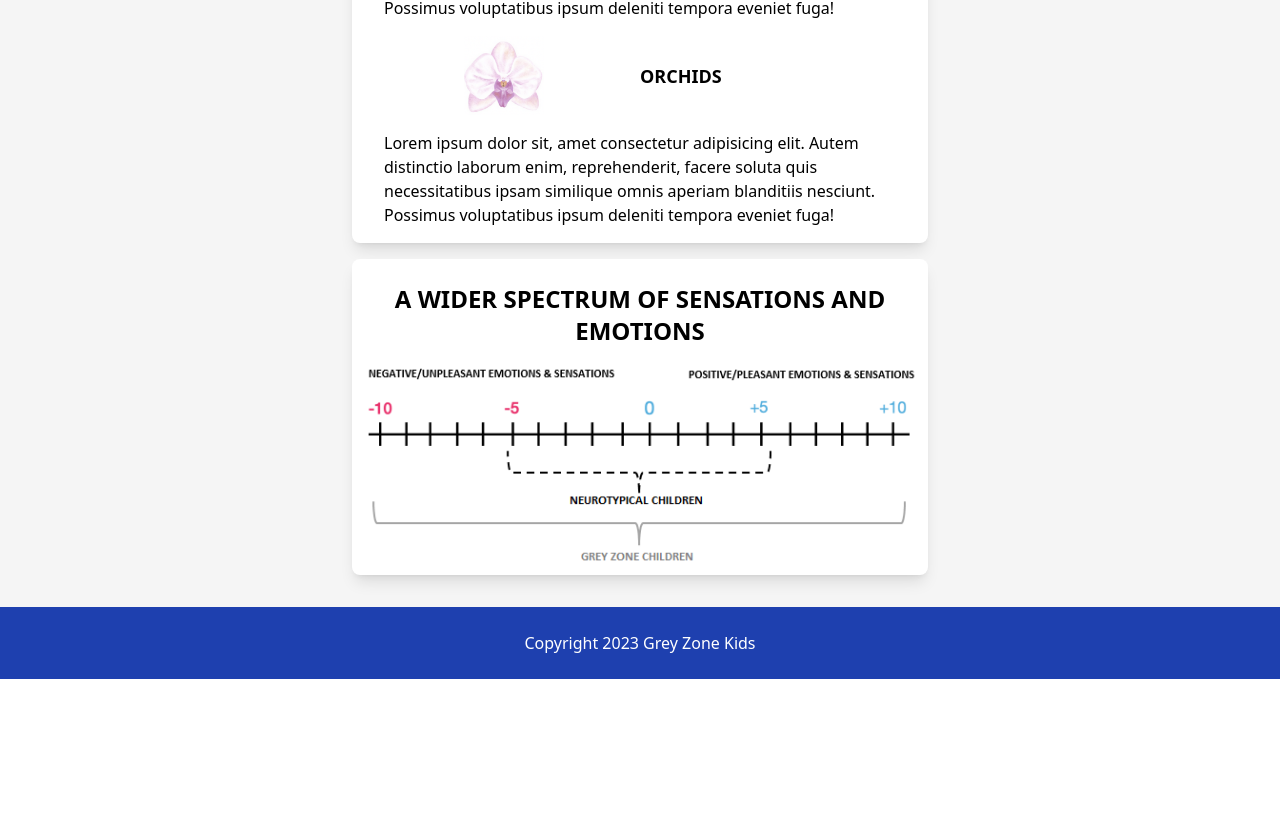
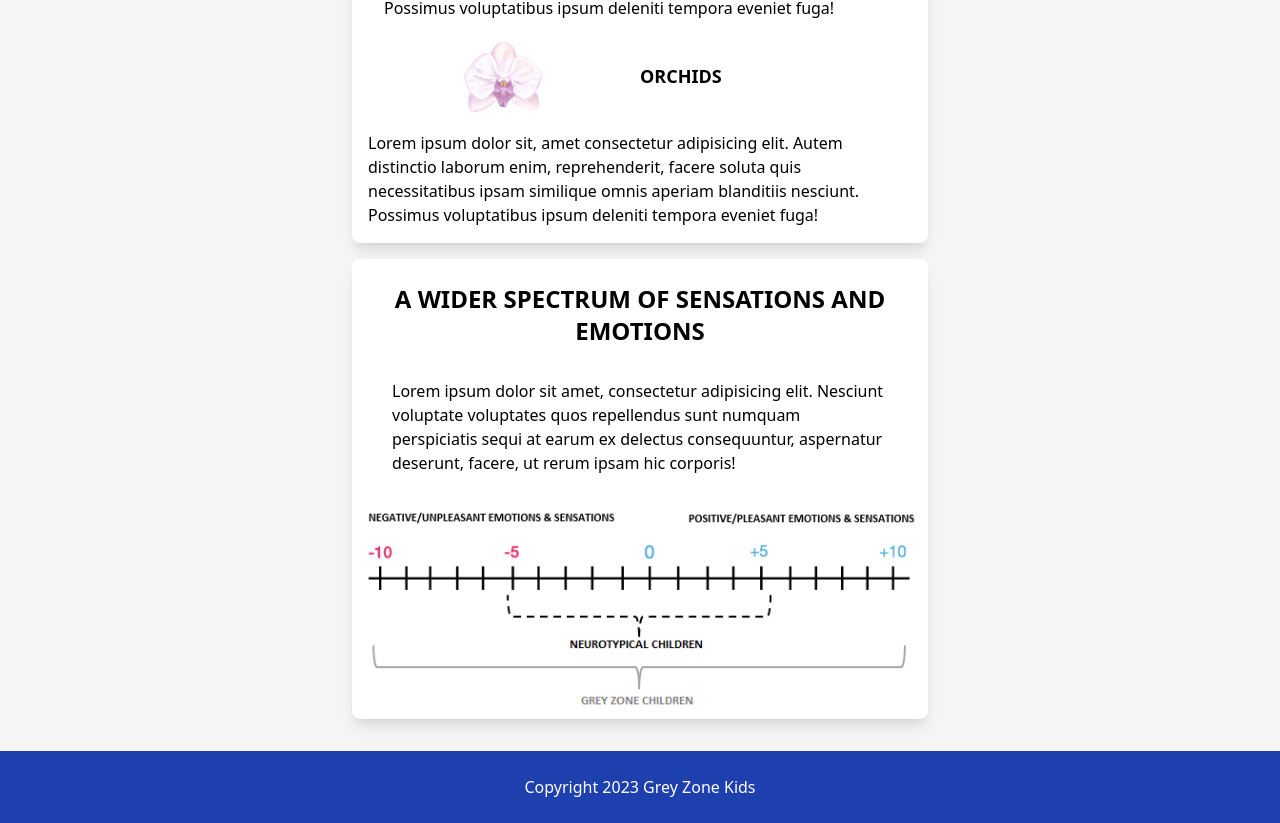
Before and after one commit to jnbjensen/grey-zone-kids-website, a React (Vite) app: page / in a window 1280 px wide. Shown: the part 1699-2522 px from the top of the page. Before the commit the page ends 2378 px from the top, so only its background shows below. Built offline with nearby package versions, Linux system fonts and the light colour scheme.

Commit message:
Add Spectrum figure to Home.jsx

```diff
--- a/src/pages/Home.jsx
+++ b/src/pages/Home.jsx
@@ -50,13 +50,13 @@ function Home() {
             <img src="images/Orchid.png" alt="An orchid" className="w-20 my-0 mx-auto" />
             <h4 className="text-left text-lg font-bold mx-0 my-auto">ORCHIDS</h4>
           </div>
-          <p className="max-w-2xl mx-4">Lorem ipsum dolor sit, amet consectetur adipisicing elit. Autem distinctio laborum enim, reprehenderit, facere soluta quis necessitatibus ipsam similique omnis aperiam blanditiis nesciunt. Possimus voluptatibus ipsum deleniti tempora eveniet fuga!</p>
-
+          <p className="">Lorem ipsum dolor sit, amet consectetur adipisicing elit. Autem distinctio laborum enim, reprehenderit, facere soluta quis necessitatibus ipsam similique omnis aperiam blanditiis nesciunt. Possimus voluptatibus ipsum deleniti tempora eveniet fuga!</p>
         </div>
-        {/* ORCHID KIDS */}
+        {/* SPECTRUM FIGURE */}
         <div>
           <figure className="bg-white my-4 mx-auto rounded-lg shadow-lg max-w-xl p-2">
             <h5 className="text-center text-2xl font-bold my-4">A WIDER SPECTRUM OF SENSATIONS AND EMOTIONS</h5>
+            <p className="max-w-2xl m-4 p-4">Lorem ipsum dolor sit amet, consectetur adipisicing elit. Nesciunt voluptate voluptates quos repellendus sunt numquam perspiciatis sequi at earum ex delectus consequuntur, aspernatur deserunt, facere, ut rerum ipsam hic corporis!</p>
             <img src="images/Spectrum.png" alt="Intensity range of sensations and emotions, grey zone kids versus neurotypicals" className="my-0 mx-auto " />
           </figure>
         </div>
--- a/tailwind.config.cjs
+++ b/tailwind.config.cjs
@@ -7,7 +7,7 @@ module.exports = {
   theme: {
     extend: {
       backgroundImage: {
-        hero: "url('./assets/images/home-image.jpg')",
+        hero: "url('images/home-image.jpg')",
       },
     },
   },
```
